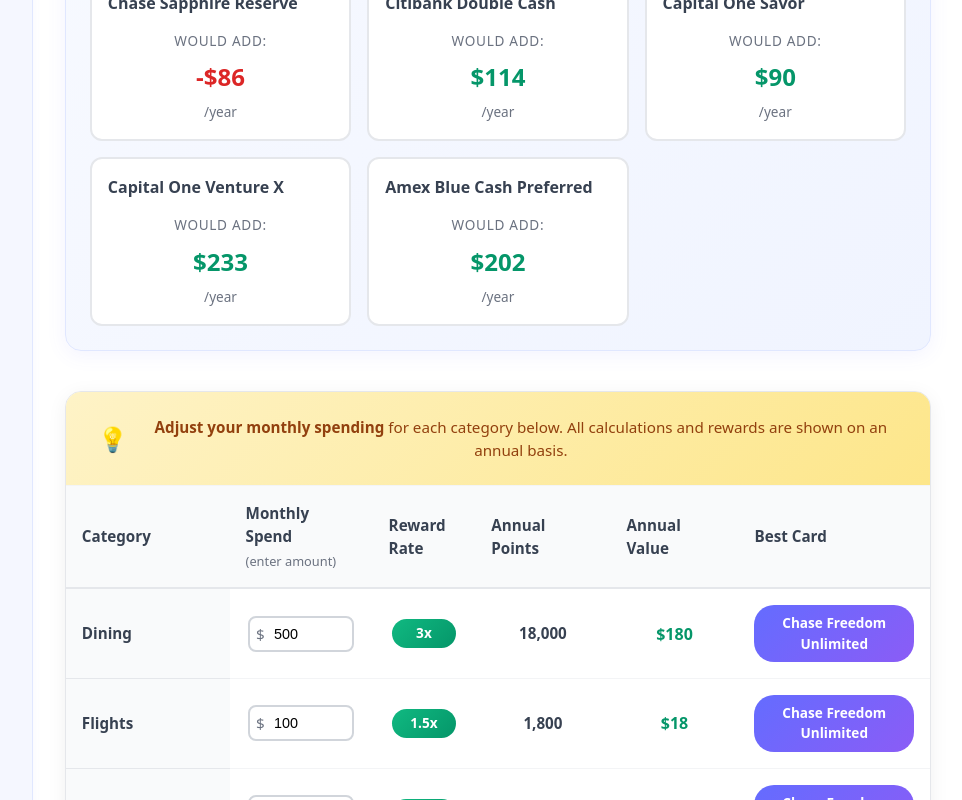
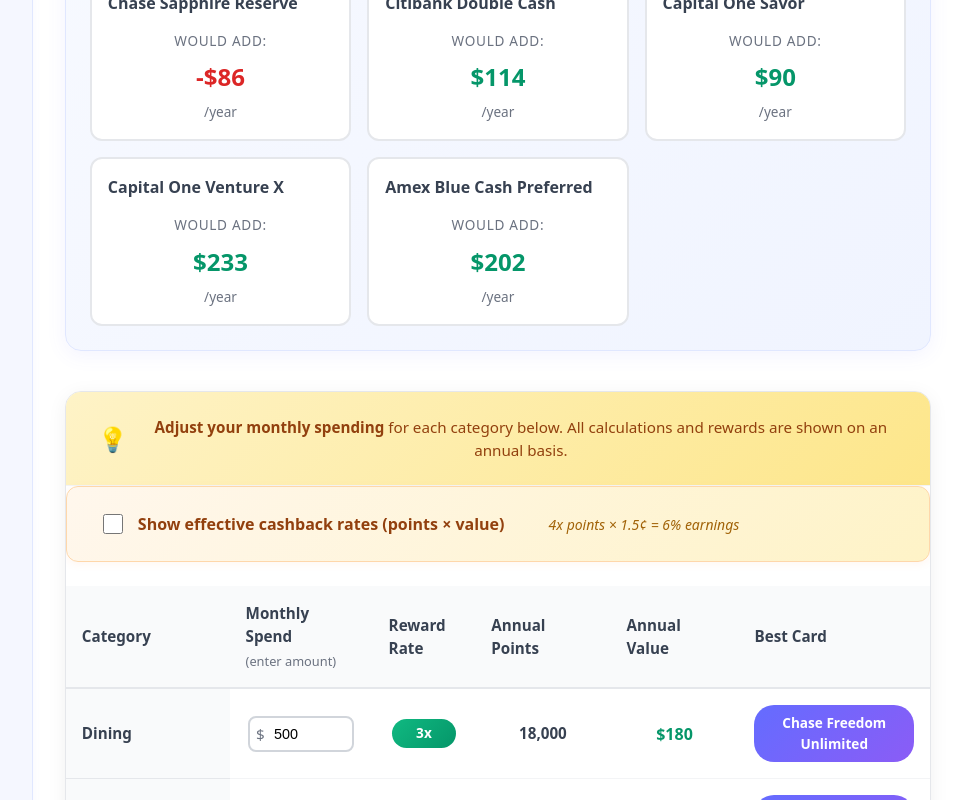
Before and after one commit to thomas4019/credit-card-explorer, a React (Vite) app: page / in a window 1280 px wide. Both pictures are taken after a click on the button "View Example Spending". Shown: the part 745-1545 px from the top of the page, without its empty margins (285-1247 px from the left). Built offline with nearby package versions, Linux system fonts and the light colour scheme.

Commit message:
Add effective cashback toggle

```diff
--- a/src/App.css
+++ b/src/App.css
@@ -287,6 +287,50 @@
   font-size: 0.95rem;
   color: #92400e;
   line-height: 1.5;
+}
+
+/* Rate Toggle Section */
+.rate-toggle-section {
+  background: linear-gradient(135deg, #fff7ed 0%, #fef3c7 100%);
+  border: 1px solid #fed7aa;
+  border-radius: 12px;
+  padding: 1.5rem 2rem;
+  margin-bottom: 1.5rem;
+  box-shadow: 0 2px 8px rgba(251, 146, 60, 0.08);
+}
+
+.rate-toggle-wrapper {
+  display: flex;
+  flex-direction: column;
+  gap: 0.75rem;
+}
+
+.rate-toggle-label {
+  display: flex;
+  align-items: center;
+  gap: 0.75rem;
+  cursor: pointer;
+  font-weight: 500;
+  color: #92400e;
+}
+
+.rate-toggle-checkbox {
+  width: 1.25rem;
+  height: 1.25rem;
+  accent-color: #f59e0b;
+  cursor: pointer;
+}
+
+.rate-toggle-text {
+  font-size: 1rem;
+  font-weight: 600;
+}
+
+.rate-toggle-description {
+  font-size: 0.875rem;
+  color: #a16207;
+  font-style: italic;
+  margin-left: 2rem;
 }
 
 .table-container {
--- a/src/pages/Maximizer.tsx
+++ b/src/pages/Maximizer.tsx
@@ -25,6 +25,7 @@
   const [selectedCards, setSelectedCards] = useState<CardKey[]>(['chase'])
   const [assumptionsCollapsed, setAssumptionsCollapsed] = useState(true)
   const [pointValues, setPointValues] = useState<Record<CardKey, number>>(pointValue)
+  const [showEffectiveRates, setShowEffectiveRates] = useState(false)
 
   // Local state for input values to ensure proper control
   const [inputValues, setInputValues] = useState<Record<SpendCategory, string>>({
@@ -265,7 +266,15 @@
       </td>
       <td className="rate-cell">
         {row.rate !== '' ? (
-          <span className="rate-badge">{row.rate}x</span>
+          <span className="rate-badge">
+            {showEffectiveRates && row.bestCard && typeof row.rate === 'number' ? (
+              <>
+                {(row.rate * getEffectivePointValue(row.bestCard as CardKey, selectedCards, pointValues)).toFixed(1)}%
+              </>
+            ) : (
+              `${row.rate}x`
+            )}
+          </span>
         ) : ''}
       </td>
       <td className="points-cell">
@@ -378,10 +387,32 @@
       <div className="spend-input-section">
         <div className="input-instructions">
           <div className="instruction-icon">💡</div>
-                      <div className="instruction-text">
-              <strong>Adjust your monthly spending</strong> for each category below.
-              All calculations and rewards are shown on an annual basis.
-            </div>
+          <div className="instruction-text">
+            <strong>Adjust your monthly spending</strong> for each category below.
+            All calculations and rewards are shown on an annual basis.
+          </div>
+        </div>
+
+        <div className="rate-toggle-section">
+          <div className="rate-toggle-wrapper">
+            <label className="rate-toggle-label">
+              <input
+                type="checkbox"
+                checked={showEffectiveRates}
+                onChange={(e) => setShowEffectiveRates(e.target.checked)}
+                className="rate-toggle-checkbox"
+              />
+              <span className="rate-toggle-text">
+                Show effective cashback rates (points × value)
+              </span>
+              <span className="rate-toggle-description">
+                {showEffectiveRates
+                    ? "4x points × 1.5¢ = 6% earnings"
+                    : "4x points × 1.5¢ = 6% earnings"
+                }
+              </span>
+            </label>
+          </div>
         </div>
 
         <div className="table-container">
@@ -393,7 +424,9 @@
                   Monthly Spend
                   <span className="header-note">(enter amount)</span>
                 </th>
-                <th className="header-rate">Reward Rate</th>
+                <th className="header-rate">
+                  {showEffectiveRates ? 'Effective Cashback' : 'Reward Rate'}
+                </th>
                 <th className="header-points">Annual Points</th>
                 <th className="header-value">Annual Value</th>
                 <th className="header-card">Best Card</th>
```
Also changed, not shown: 1 other file (tests, documents, lock files or other folders).
